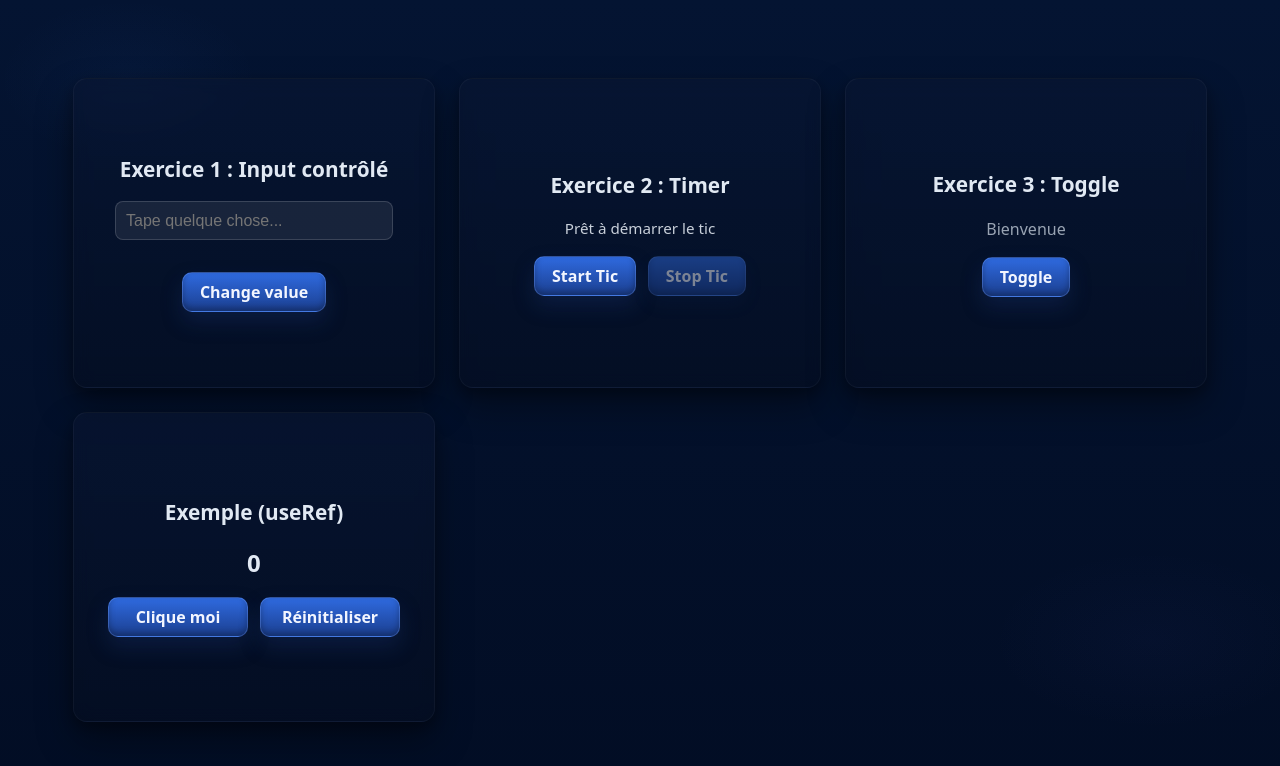
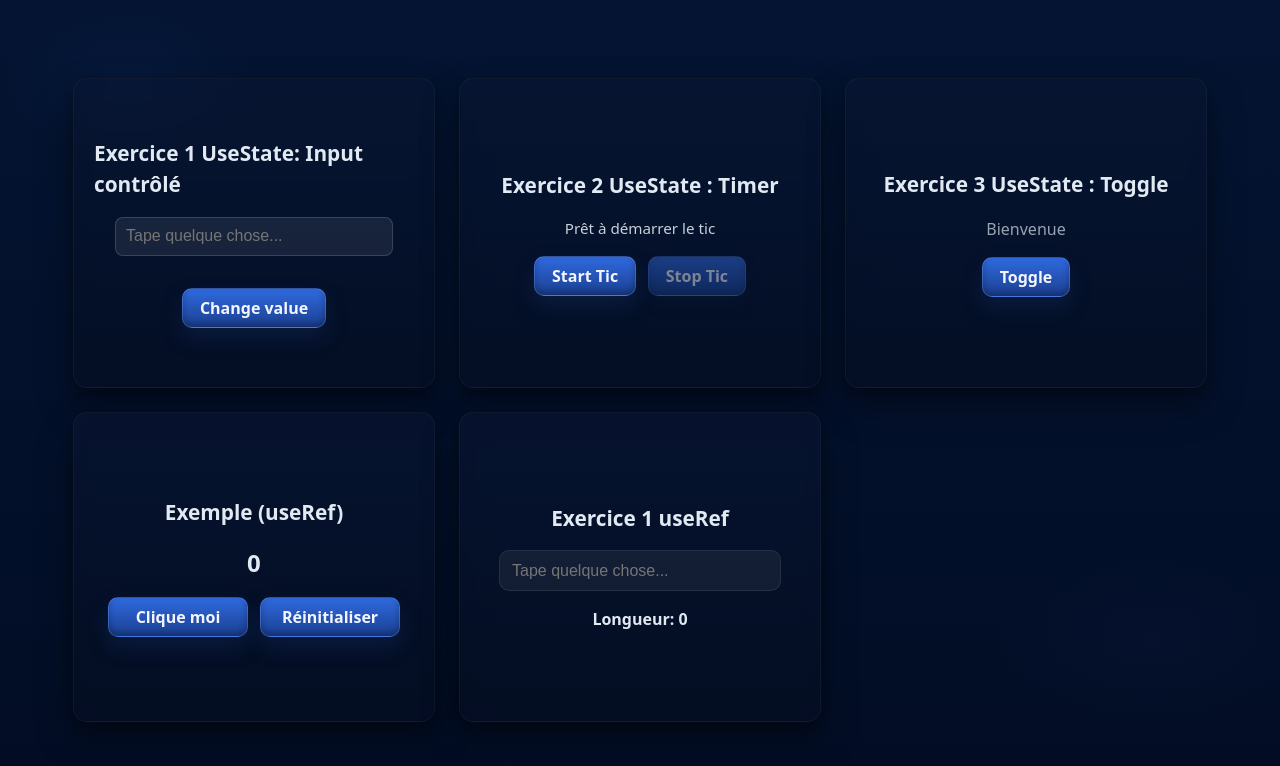
Before and after one commit to Wissal-badri/Hooks-React-, a React (Vite) app: page / in a window 1280 px wide. Shown: the top 766 px of the page. Built offline with nearby package versions, Linux system fonts and the light colour scheme.

Commit message:
UseRef Eercice 1

```diff
--- a/src/App.jsx
+++ b/src/App.jsx
@@ -4,6 +4,7 @@ import Exercice3 from './UseState/Exercice3.jsx'
 import Exercice1 from './UseState/Exercice1.jsx'
 import Exercice2 from './UseState/Exercice2.jsx'
 import Exemple from './UseRef/Exemple.jsx'
+import Exercice4 from './UseRef/Exercice4.jsx'
 
 function App() {
 
@@ -13,6 +14,7 @@ function App() {
       <Exercice2 />
       <Exercice3 />
       <Exemple />
+      <Exercice4 />
     </div>
   )
 }
--- /dev/null
+++ b/src/UseRef/Exercice4.css
@@ -0,0 +1,30 @@
+.ex-ref-ex1 {
+  gap: 1rem;
+  font-family: system-ui, -apple-system, "Segoe UI", Roboto, "Helvetica Neue", Arial;
+  color: var(--text-strong);
+}
+
+.ex-ref-ex1 input {
+  width: 80%;
+  max-width: 360px;
+  padding: 0.65rem 0.75rem;
+  font-size: 1rem;
+  border-radius: 10px;
+  border: 1px solid rgba(255,255,255,0.08);
+  background: rgba(255,255,255,0.06);
+  color: var(--text-strong);
+  outline: none;
+  transition: box-shadow 180ms ease, border-color 180ms ease;
+}
+
+.ex-ref-ex1 input:focus {
+  border-color: var(--accent);
+  box-shadow: 0 0 0 3px rgba(47,106,223,0.28);
+}
+
+.ex-ref-ex1 p {
+  margin: 0;
+  font-size: 1rem;
+  font-weight: 700;
+  color: var(--text-strong);
+}
--- /dev/null
+++ b/src/UseRef/Exercice4.jsx
@@ -0,0 +1,28 @@
+import { useRef, useState } from 'react'
+import './Exercice4.css'
+
+function Exercice4() {
+  const inputRef = useRef(null)
+  const [length, setLength] = useState(0)
+
+  const handleChange = () => {
+    const currentLength = inputRef.current?.value.length || 0
+    setLength(currentLength)
+    console.log(`Longueur du texte saisi: ${currentLength}`)
+  }
+
+  return (
+    <div className="ex-card ex-ref-ex1">
+      <h3>Exercice 1 useRef</h3>
+      <input
+        ref={inputRef}
+        type="text"
+        placeholder="Tape quelque chose..."
+        onChange={handleChange}
+      />
+      <p>Longueur: {length}</p>
+    </div>
+  )
+}
+
+export default Exercice4
--- a/src/UseState/Exercice1.jsx
+++ b/src/UseState/Exercice1.jsx
@@ -11,7 +11,7 @@ function Exercice1() {
 
   return (
     <div className="ex-card ex1-container">
-        <h3>Exercice 1 : Input contrôlé</h3>
+        <h3>Exercice 1 UseState: Input contrôlé</h3>
       <input
         type="text"
         placeholder="Tape quelque chose..."
--- a/src/UseState/Exercice2.jsx
+++ b/src/UseState/Exercice2.jsx
@@ -31,7 +31,7 @@ function Exercice2() {
 
   return (
     <div className="ex-card ex2-container">
-        <h3>Exercice 2 : Timer</h3>
+        <h3>Exercice 2 UseState : Timer</h3>
         <p>{isRunning ? `Tic ${ticks}` : 'Prêt à démarrer le tic'}</p>
         <div className="ex2-actions">
           <button onClick={startTic} disabled={isRunning}>Start Tic</button>
--- a/src/UseState/Exercice3.jsx
+++ b/src/UseState/Exercice3.jsx
@@ -6,7 +6,7 @@ function Exercice3() {
 
   return (
     <div className="ex-card ex3-container">
-        <h3>Exercice 3 : Toggle</h3>
+        <h3>Exercice 3 UseState : Toggle</h3>
       <p>{visible ? 'Bienvenue' : 'Au revoir'}</p>
       <button onClick={() => setVisible((v) => !v)}>
         Toggle
```
